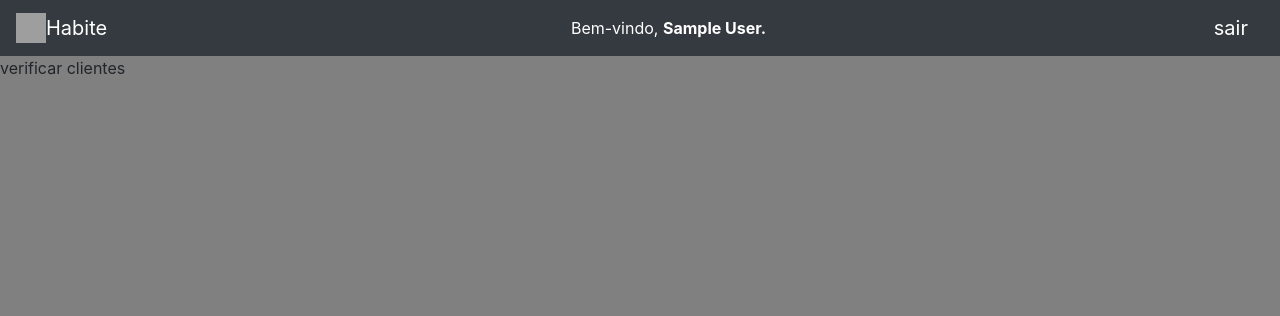
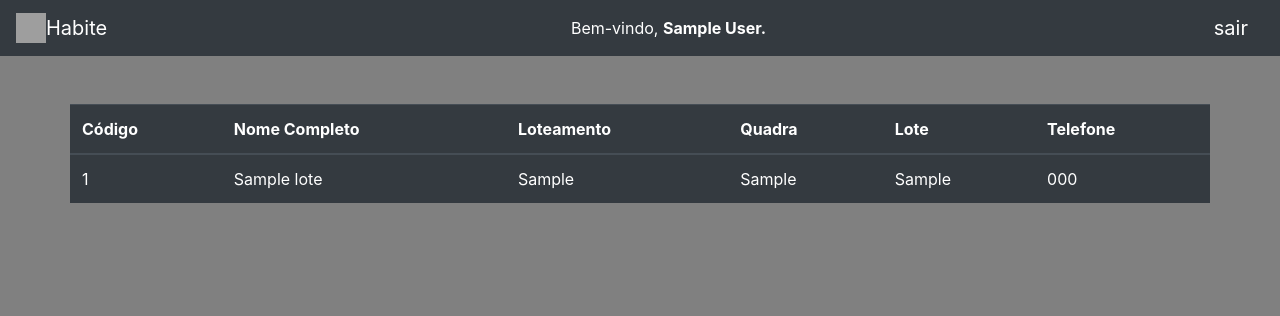
Before and after one commit to pblkratos/sistema-cobranca, a PHP site: page /clients-verify.php in a window 1280 px wide. Shown: the top 316 px of the page. Run offline with PHP 8.4, Linux system fonts and the light colour scheme; the visitor is signed in with stand-in values (Sample User, id 1); tables that the repository leaves empty or names only in its code hold one stand-in row (values such as "Sample post"); grey boxes are pictures that could not be loaded.

Commit message:
Adicionado tabela de clientes

```diff
--- a/pages/admin/clients-verify.php
+++ b/pages/admin/clients-verify.php
@@ -9,6 +9,41 @@
         <?php
             include_once("navbar.php");
         ?>
-        verificar clientes
+        <div class="container">
+            <div class="row">
+                <table class="table table-hover table-dark mt-5">
+                    <thead>
+                        <tr>
+                            <th>Código</th>
+                            <th>Nome Completo</th>
+                            <th>Loteamento</th>
+                            <th>Quadra</th>
+                            <th>Lote</th>
+                            <th>Telefone</th>
+                        </tr>
+                    </thead>
+                        <?php
+                            $selectClient = "SELECT * FROM clientes INNER JOIN lotes WHERE clientes.id=lotes.clientes_id";
+
+                            $dados = mysqli_query($con,$selectClient) or die (mysqli_error());
+
+                            $arrClientes = array();
+                            while($linha = mysqli_fetch_array($dados, MYSQLI_ASSOC)){
+                                array_push($arrClientes,$linha);
+                            }
+                            foreach($arrClientes as $value){
+                              echo "<tr>";
+                              echo "<td>". $value["id"]  ."</td>";
+                              echo "<td>". $value["nome"]  ."</td>";
+                              echo "<td>". $value["loteamento"]  ."</td>";
+                              echo "<td>". $value["quadra"]  ."</td>";
+                              echo "<td>". $value["lote"]  ."</td>";
+                              echo "<td>". $value["telefone"]  ."</td>";
+                              echo "</tr>";
+                            }
+                        ?>
+                </table>
+            </div>
+        </div>
     </body>
 </html>
```
Also changed, not shown: pages/admin/admins.php (+15 -6 lines).
